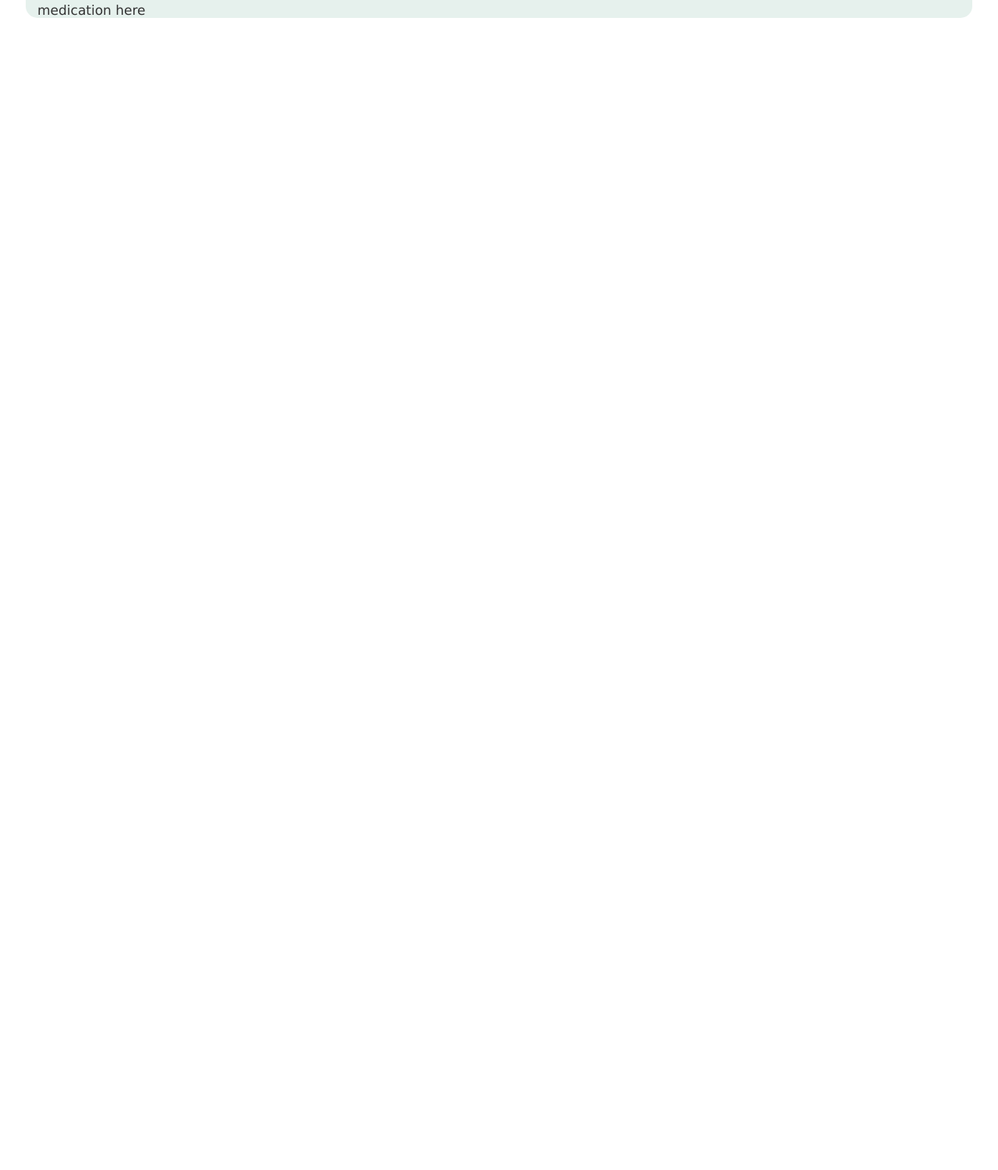
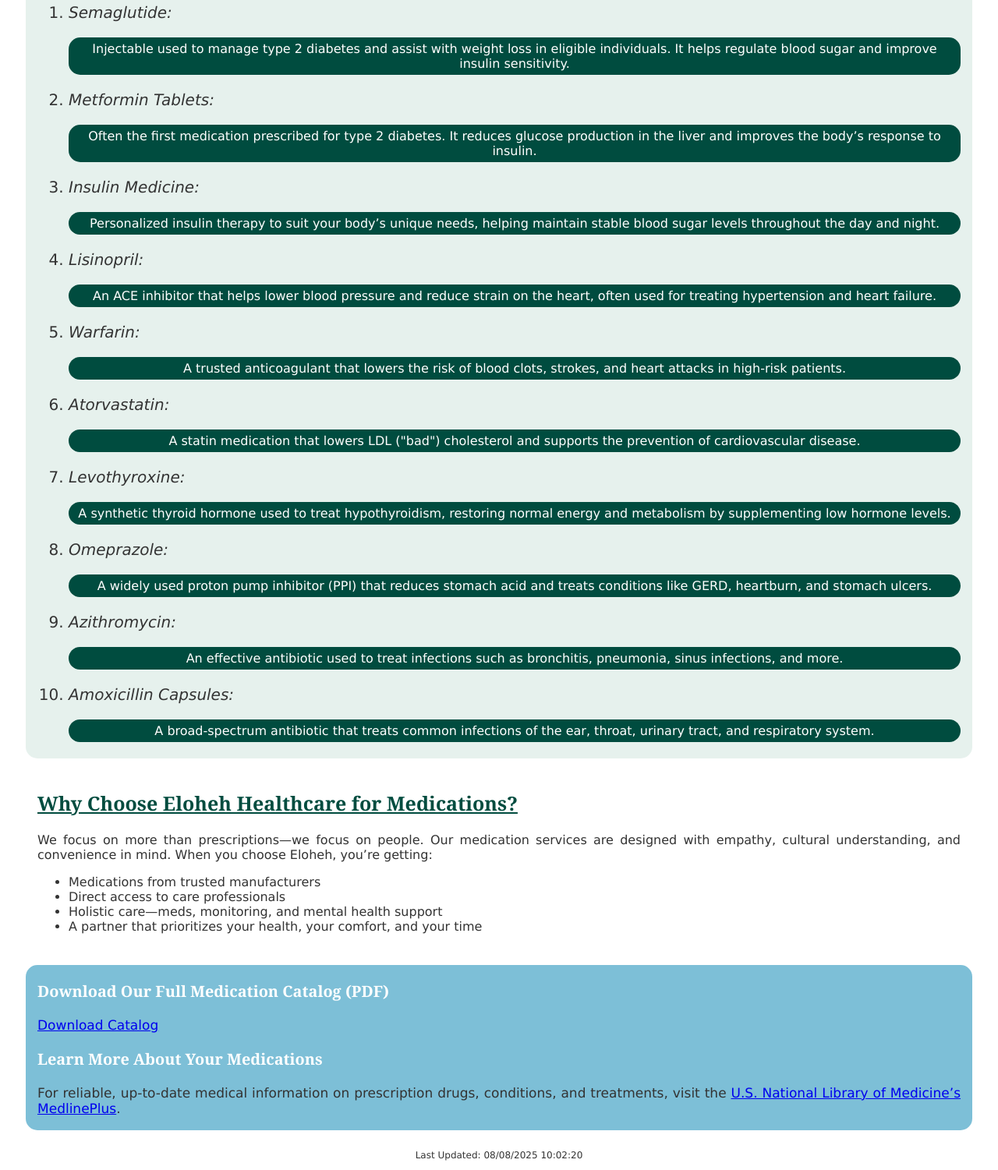
Before and after one commit to steine0/Team14, a plain HTML site: page index.html in a window 1280 px wide. Shown: the part 525-2026 px from the top of the page at 78% size. Before the commit the page ends 800 px from the top, so only its background shows below. Drawn offline with Linux system fonts and the light colour scheme.

Commit message:
Update index.html

```diff
--- a/index.html
+++ b/index.html
@@ -17,8 +17,12 @@
         color: #ffffff;
         font-family: Georgia;
         text-align: center;
-        font-size: 40;
+        font-size: 35;
         text-shadow: 2px 2px 5px rgba(0, 0, 0, 0.6);
+        background-color: #3333339a;
+        padding: 10px;
+        border-radius: 10px;
+
     }
     h2{
         color:#004c3f;
@@ -43,16 +47,48 @@
     }
     .medicine {
         margin: 15px;
+        padding-top: 0.5px;
+        padding-bottom: 1px;
+        font-size: 20;
+
     }
-    .space {
-        font-size: .5;
-        color:#e6f1ed;
+    .description {
+        font-size: 16px;
+        color:#ffffff;
+        background-color: #004c3f;
+        border-radius: 15px;
+        padding: 5px;
+        text-align: center;
+    }
+    .quality {
+        margin: 40px;
+        font-size: 16px;
+    }
+    .extra{
+        background-color: #2f99bf9f;
+        border-radius: 15px;
+        margin: 25px;
+    }
+    .last{
+        margin: 15px;
+        padding-top: 1px;
+        padding-bottom: 1px;
+    }
+    h3 {
+        font-family: Georgia;
+        color:#ffffff;
+    }
+    .date{
+        color:#333333;
+        font-family: verdana;
+        font-size:12px;
+        text-align: center;
     }
   </style>
 </head>
 <body>
     <div class="background-banner">
-        <h1>Eloheh Healthcare | Our Products</h1>
+        <h1>Eloheh Healthcare - Products</h1>
     </div>
 
   <div class="intro">
@@ -64,12 +100,113 @@
   </div>
 
   <div class="section">
-        <div class="space">
-            <p>.</p>
-        </div>
         <div class="medicine">
             <h2>Medications Offered</h2>
-            <p>medication here</p>
+            <ol>
+                <li>
+                    <p><i>Semaglutide:</i><br/></p>
 
+                    <div class="description">
+                    Injectable used to manage type 2 diabetes and assist with weight loss in eligible individuals. It helps regulate blood sugar and improve insulin sensitivity.
+                    </div>
+                </li>
+                <li>
+                    <p><i>Metformin Tablets:</i><br/></p>
+                    <div class="description">
+                    Often the first medication prescribed for type 2 diabetes. It reduces glucose production in the liver and improves the body’s response to insulin.
+                    </div>
+                </li>
+                <li>
+                    <p><i>Insulin Medicine:</i><br/></p>
+                    <div class="description">
+                    Personalized insulin therapy to suit your body’s unique needs, helping maintain stable blood sugar levels throughout the day and night.
+                    </div>
+                </li>
+                <li>
+                    <p><i>Lisinopril:</i><br/></p>
+                    <div class="description">
+                    An ACE inhibitor that helps lower blood pressure and reduce strain on the heart, often used for treating hypertension and heart failure.
+                    </div>
+                </li>
+                <li>
+                    <p><i>Warfarin:</i><br/></p>
+                    <div class="description">
+                    A trusted anticoagulant that lowers the risk of blood clots, strokes, and heart attacks in high-risk patients.
+                    </div>
+                </li>
+                <li>
+                    <p><i>Atorvastatin:</i><br/></p>
+                    <div class="description">
+                    A statin medication that lowers LDL ("bad") cholesterol and supports the prevention of cardiovascular disease.
+                    </div>
+                </li>
+                <li>
+                    <p><i>Levothyroxine:</i><br/></p>
+                    <div class="description">
+                    A synthetic thyroid hormone used to treat hypothyroidism, restoring normal energy and metabolism by supplementing low hormone levels.
+                    </div>
+                </li>
+                <li>
+                    <p><i>Omeprazole:</i><br/></p>
+                    <div class="description">
+                    A widely used proton pump inhibitor (PPI) that reduces stomach acid and treats conditions like GERD, heartburn, and stomach ulcers.
+                    </div>
+                </li>
+                <li>
+                    <p><i>Azithromycin:</i><br/></p>
+                    <div class="description">
+                    An effective antibiotic used to treat infections such as bronchitis, pneumonia, sinus infections, and more.
+                    </div>
+                </li>
+                <li>
+                    <p><i>Amoxicillin Capsules:</i><br/></p>
+                    <div class="description">
+                    A broad-spectrum antibiotic that treats common infections of the ear, throat, urinary tract, and respiratory system.
+                    </div>
+                </li>
+            </ol>
         </div>
   </div>
+
+  <div class="quality">
+        <h2>Why Choose Eloheh Healthcare for Medications?</h2>
+        <p>We focus on more than prescriptions—we focus on people. Our medication services are designed with empathy, cultural understanding, and convenience in mind. When you choose Eloheh, you’re getting:
+            <ul>
+                <li>
+                     Medications from trusted manufacturers
+                </li>
+                <li>
+                    Direct access to care professionals
+                </li>
+                <li>
+                    Holistic care—meds, monitoring, and mental health support
+                </li>
+                <li>
+                    A partner that prioritizes your health, your comfort, and your time
+                </li>
+            </ul>
+  </div>
+
+
+
+
+  <div class="extra">
+        <div class="last">
+            <h3> Download Our Full Medication Catalog (PDF)</h3>
+            <a class="link-btn" href="Eloheh_Healthcare_Medication_Catalog.pdf" download>
+            Download Catalog
+            </a>
+
+            <h3>Learn More About Your Medications</h3>
+            <p>
+            For reliable, up-to-date medical information on prescription drugs, conditions, and treatments, visit the
+            <a href="https://medlineplus.gov/" target="_blank">U.S. National Library of Medicine’s MedlinePlus</a>.
+            </p>
+        </div>
+  </div>
+
+  <div class="date">
+    <p>Last Updated: <script>document.write(document.lastModified);</script> </p>
+  </div>
+</body>
+</html>
```
